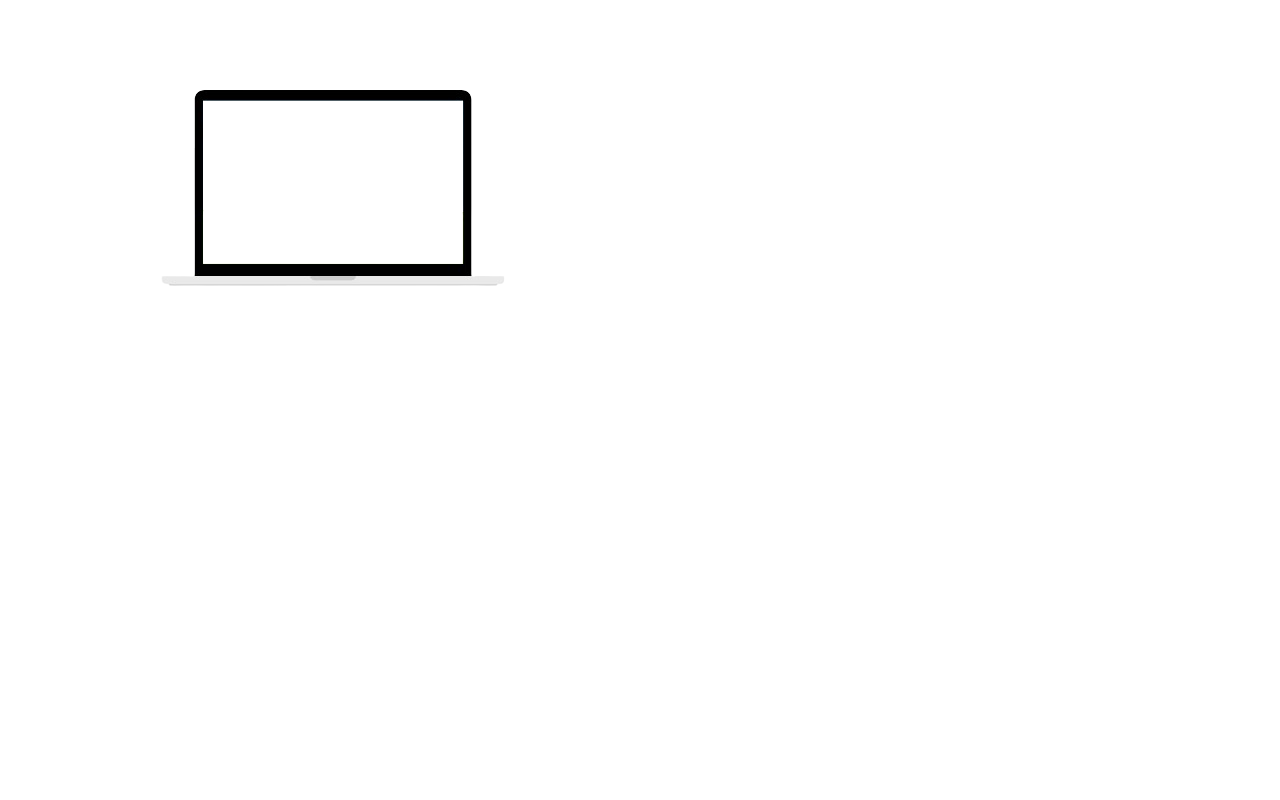
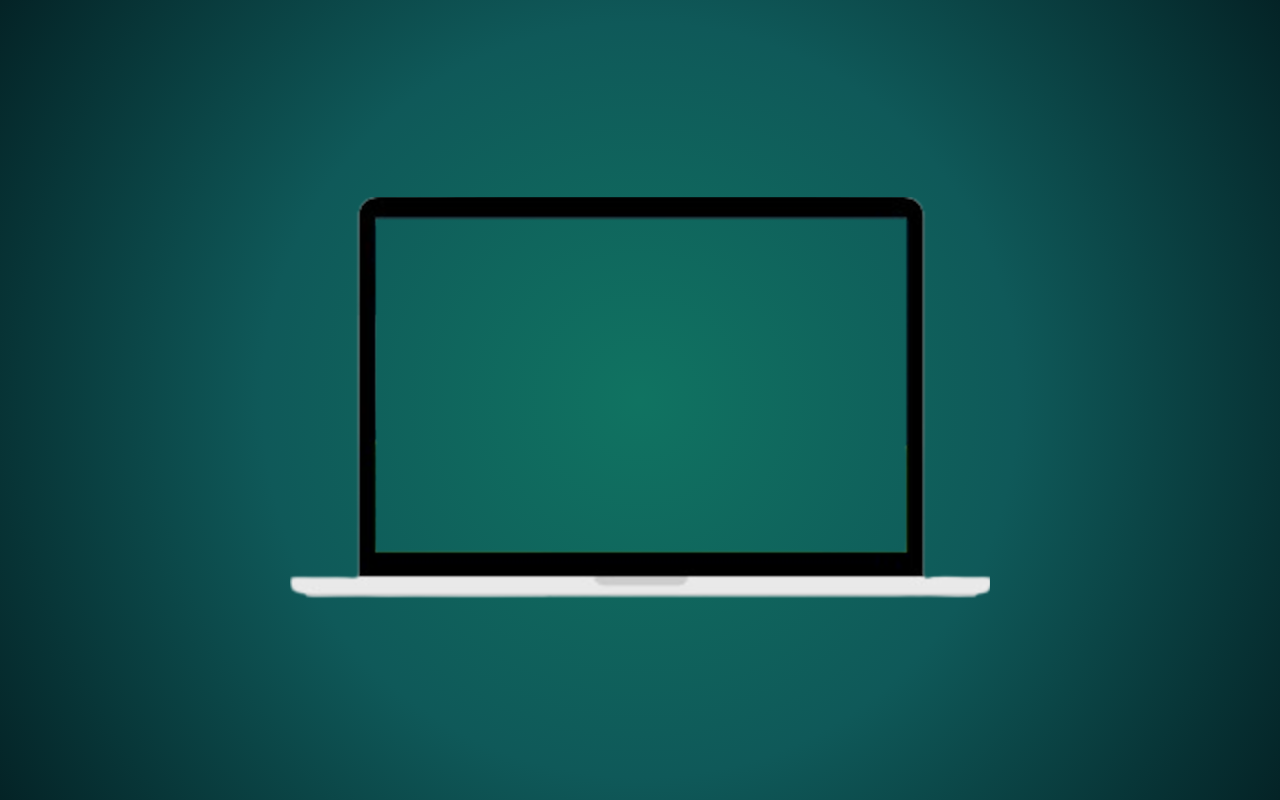
Before and after one commit to Rodrigo-oliv3r/Redes-sociais, a plain HTML site: page index.html in a window 1280 px wide. Drawn offline with Linux system fonts and the light colour scheme.

Commit message:
Praticando

```diff
--- a/estilo/style.css
+++ b/estilo/style.css
@@ -3,6 +3,25 @@
     margin: 0px;
     padding: 0px;
 }
-body{
-    background-image:linear-gradient( left, rgb(10, 20, 10), rgb(143, 251, 143));
+:root{
+    --cor01: #107361;
+    --cor02: #1D7373;
+    --cor03: #0F5959;
+    --cor04: #0A3A40;
+    --cor05: #042326;
 }
+html, body{
+    height: 100vh;
+    width: 100vw;
+    background-image: radial-gradient(circle, var(--cor01), var(--cor03), var(--cor05)) ;
+}
+main{
+    position: relative;
+    height: 100vh;
+}
+#aparelho{
+    position: absolute;
+    left: 50%;
+    top: 50%;
+    transform: translate(-50%, -50%);
+}
--- a/index.html
+++ b/index.html
@@ -11,12 +11,17 @@
     <main>
         <section id="aparelho">
             <picture>
-                <source media="(max-width: 600px)" srcset="imagens/frame-iphone.png">
-                <img src="imagens/computador.png" alt="Computador" id="pc">
+                <source media="(max-width: 700px)" srcset="imagens/frame-iphone.png">
+                <img src="imagens/computador-700.png" alt="Computador">
             </picture>
         </section>
         <section id="social">
-
+            <ul>
+                <li></li>
+                <li></li>
+                <li></li>
+                <li></li>
+            </ul>
         </section>
     </main>
 </body>
```
Also changed, not shown: imagens/computador-700.png (added), imagens/computador-800.png (added).
